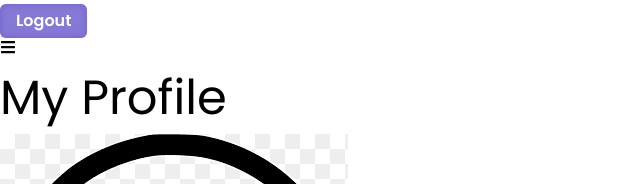
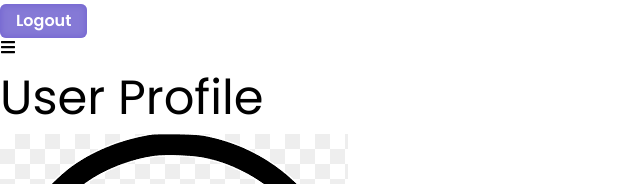
Before and after one commit to SaJiDuR-RaHmAn154/Recruitment_Website, a React (Vite) app in the folder Frontend/: page /profile in a window 1280 px wide. Shown: the part 416-600 px from the top of the page, without its empty margins (0-640 px from the left). Built offline with nearby package versions, Linux system fonts and the light colour scheme; no server answers.

Commit message:
Some issues fixed related to user profile

```diff
--- a/Frontend/src/components/Layout/MyProfile.jsx
+++ b/Frontend/src/components/Layout/MyProfile.jsx
@@ -16,7 +16,7 @@ const MyProfile = () => {
   return (
     <section className="bg-gray-100 min-h-screen flex justify-center items-center">
       <div className="w-full max-w-2xl bg-white p-8 shadow-md rounded-lg flex flex-col items-center">
-        <h2 className="text-2xl font-bold text-center mb-6">My Profile</h2>
+        <h2 className="text-2xl font-bold text-center mb-6">User Profile</h2>
         <div className="w-full flex flex-col gap-5">
           <div className="ml-64">
             <ProfilePicture />
--- a/Frontend/src/components/Layout/Navbar.jsx
+++ b/Frontend/src/components/Layout/Navbar.jsx
@@ -35,18 +35,18 @@ const Navbar = () => {
 
   return (
     <header className="bg-white mr-4 pt-1">
-      <div className="container mx-auto px-3 lg:px-8">
+      <div className="container mx-auto px-3 lg:px-4">
         <nav
           className={
             isAuthorized ? "flex justify-between items-center pt-5 " : "hidden"
           }
         >
           {/* Logo */}
-          <div className="flex items-center space-x-1">
+          <div className="flex items-center space-x-1 mr-4">
             <a href="/">
-              <img src="/JobLogo.jpg" alt="Job Finder" className="h-16 mb-4 ml-1" />
+              <img src="/JobLogo.jpg" alt="Job Finder" className="h-16 mb-4" />
             </a>
-            <a href="/" className="text-2xl font-black mb-3">
+            <a href="/" className="text-2xl font-black mb-3 ">
               Job <span className="text-[#036aa1da]">Finder</span>
             </a>
           </div>
@@ -146,7 +146,7 @@ const Navbar = () => {
             </li>
             <li>
               <NavLink to="/profile" onClick={handleToggler} className={`hover:text-[#036aa1da]`}>
-                My Profile
+                Profile
               </NavLink>
             </li>
             <li>
```
Also changed, not shown: 2 other files (tests, documents, lock files or other folders).
